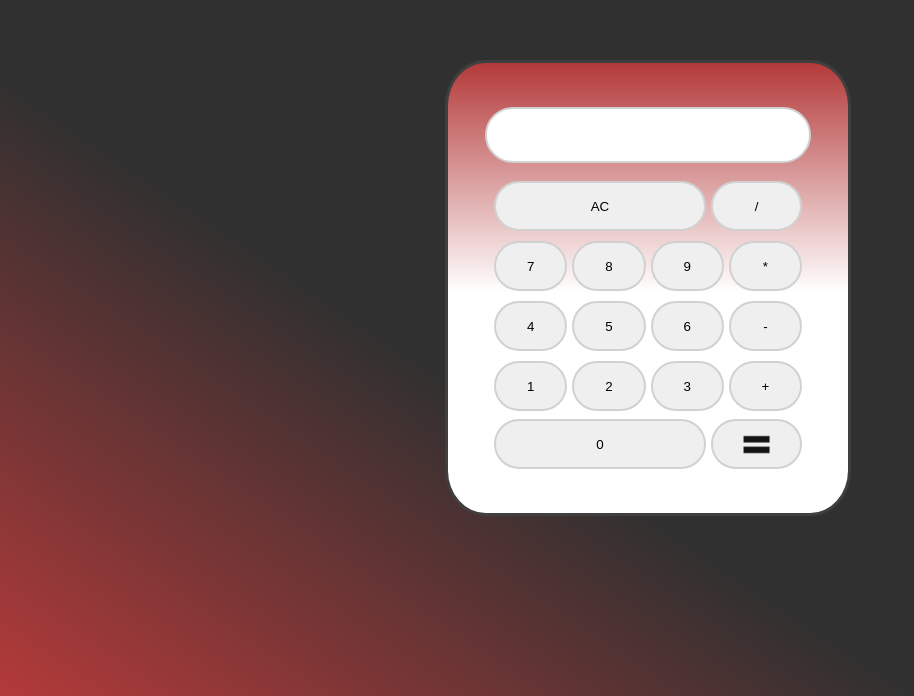
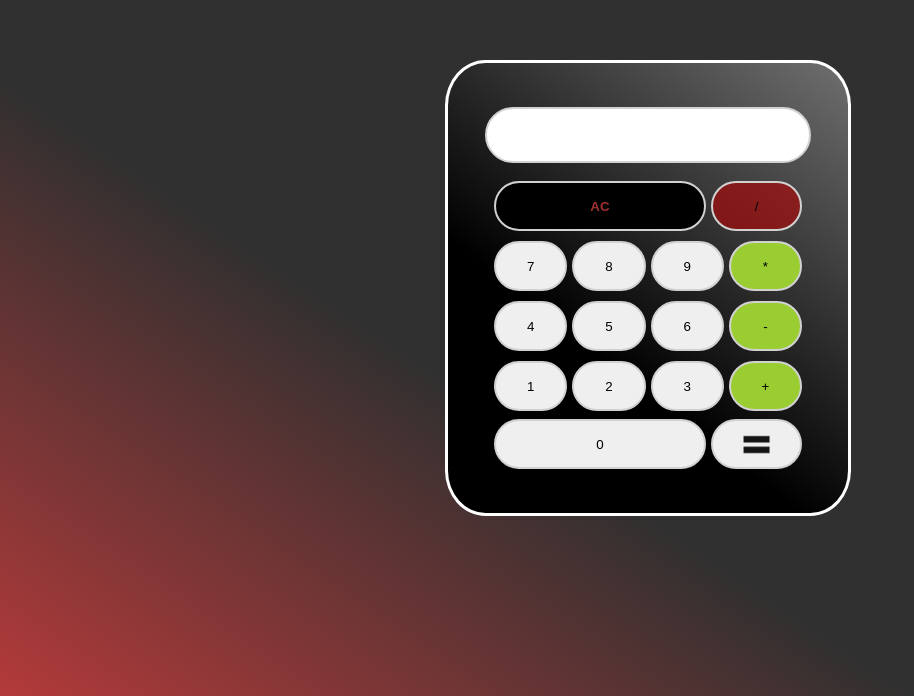
Before and after one commit to Soulayy/calculatriceSoulayy, a plain HTML site: page index.html in a window 1280 px wide. Shown: the part 120-816 px from the top of the page, without its empty margins (0-914 px from the left). Drawn offline with Linux system fonts and the light colour scheme.

Commit message:
first commit

```diff
--- a/index.html
+++ b/index.html
@@ -21,19 +21,19 @@
             <button class="bouton" value="7">7</button>
             <button class="bouton" value="8">8</button>
             <button class="bouton" value="9">9</button>
-            <button class="bouton" value="*">*</button>
+            <button id="clr" class="bouton" value="*">*</button>
         </div>
         <div class="treeStage">
             <button class="bouton" value="4">4</button>
             <button class="bouton" value="5">5</button>
             <button class="bouton" value="6">6</button>
-            <button class="bouton" value="-">-</button>
+            <button id="clr" class="bouton" value="-">-</button>
         </div>
         <div class="fourStage">
             <button class="bouton" value="1">1</button>
             <button class="bouton" value="2">2</button>
             <button class="bouton" value="3">3</button>
-            <button class="bouton" value="+">+</button>
+            <button id="clr" class="bouton" value="+">+</button>
         </div>
         <div class="fiveStage">
             <button id="zero" class="bouton" value="0">0</button>
--- a/public/css/style.css
+++ b/public/css/style.css
@@ -5,20 +5,24 @@ body {
     justify-content: center;
     align-items: center;
     background: rgb(180,58,58);
-    background: linear-gradient(34deg, rgba(180,58,58,1) 0%, rgba(48,48,48,1) 37%);}
+    background: linear-gradient(34deg, rgba(180,58,58,1) 0%, rgba(48,48,48,1) 37%);
+    font-weight: bold;
+    font-family: Arial, Helvetica, sans-serif;
+}
+
 
 
 .container {
     height: 450px;
     width: 400px;
-    background: rgb(180,58,58);
-background: linear-gradient(180deg, rgba(180,58,58,1) 0%, rgba(255,255,255,1) 51%);
+    background: rgb(0,0,0);
+background: linear-gradient(38deg, rgba(0,0,0,1) 36%, rgba(111,111,111,1) 100%);
     border-radius: 10%;
     display: flex;
     justify-content: center;
     align-items: center;
     flex-direction: column;
-    border: 3px solid rgb(63, 63, 63);
+    border: 3px solid rgb(255, 255, 255);
 }
 
 .ecran {
@@ -56,6 +60,9 @@ background: linear-gradient(180deg, rgba(180,58,58,1) 0%, rgba(255,255,255,1) 51
     display: flex;
     justify-content: center;
     align-items: center;
+    background-color: rgb(0, 0, 0);
+    color: rgba(255, 77, 77, 0.623);
+    font-weight: bold;
 }
 
 #diviser {
@@ -65,6 +72,7 @@ background: linear-gradient(180deg, rgba(180,58,58,1) 0%, rgba(255,255,255,1) 51
     display: flex;
     justify-content: center;
     align-items: center;
+    background-color: rgba(175, 6, 6, 0.623);
 }
 
 .secondStage, .treeStage, .fourStage{
@@ -134,4 +142,9 @@ button{
     background-repeat: no-repeat;
     background-size: 40%;
     background-position: center;
+
 }
+
+#clr {
+    background-color: yellowgreen;
+}
```
